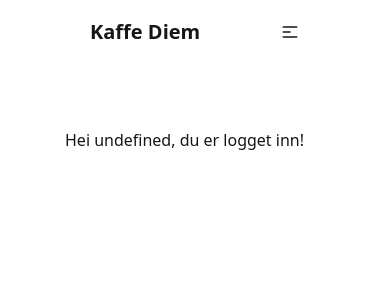
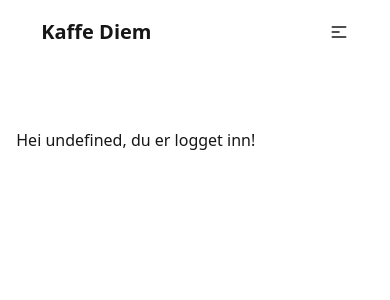
Before and after one commit to Kaffe-diem/kaffediem, a SvelteKit app: page / in a window 390 px wide. Shown: the top 300 px of the page. Built offline with nearby package versions, Linux system fonts and the light colour scheme; no server answers; what pocketbase would draw is missing.

Commit message:
make page wider on desktop and mobile

```diff
--- a/src/routes/+layout.svelte
+++ b/src/routes/+layout.svelte
@@ -8,7 +8,7 @@
 {#if $page.url.pathname.includes("display")}
   <slot />
 {:else}
-  <div class="app mx-auto w-8/12">
+  <div class="app mx-auto w-11/12 md:w-9/12">
     <Nav />
     <main class="mt-16">
       <slot />
```
